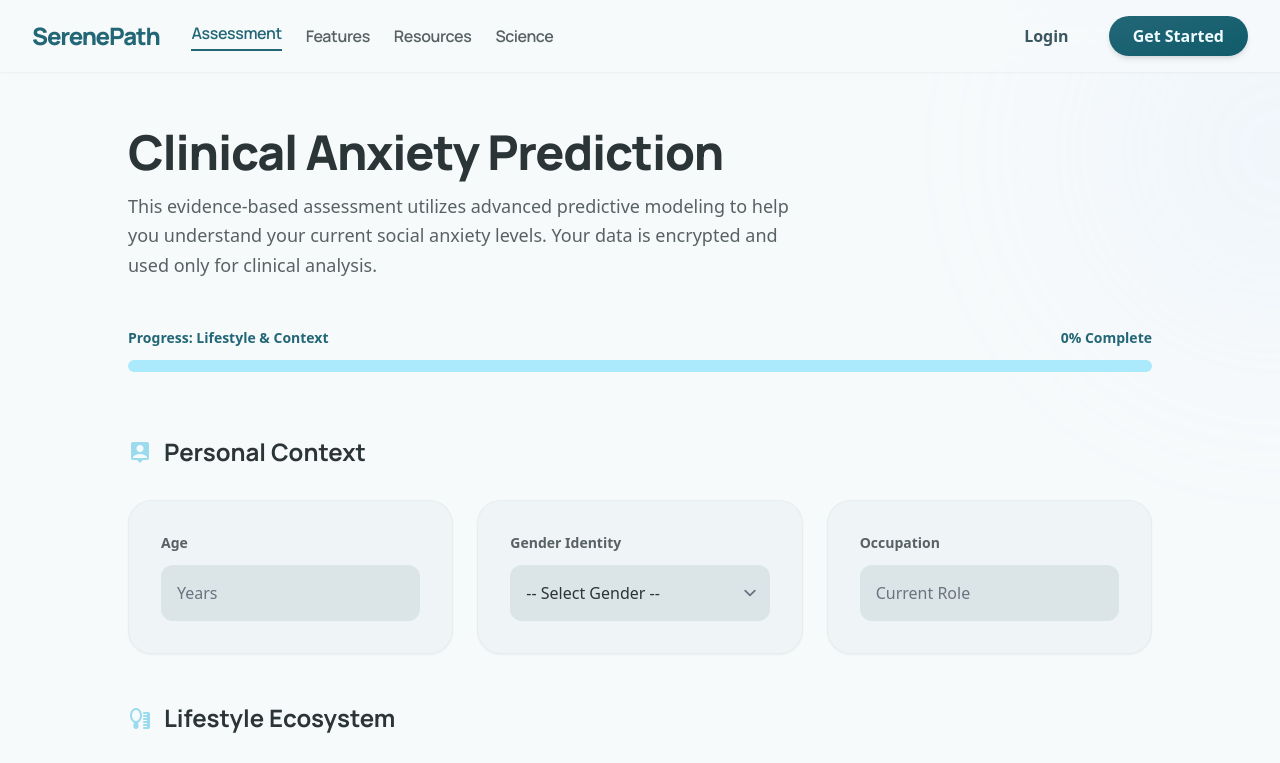
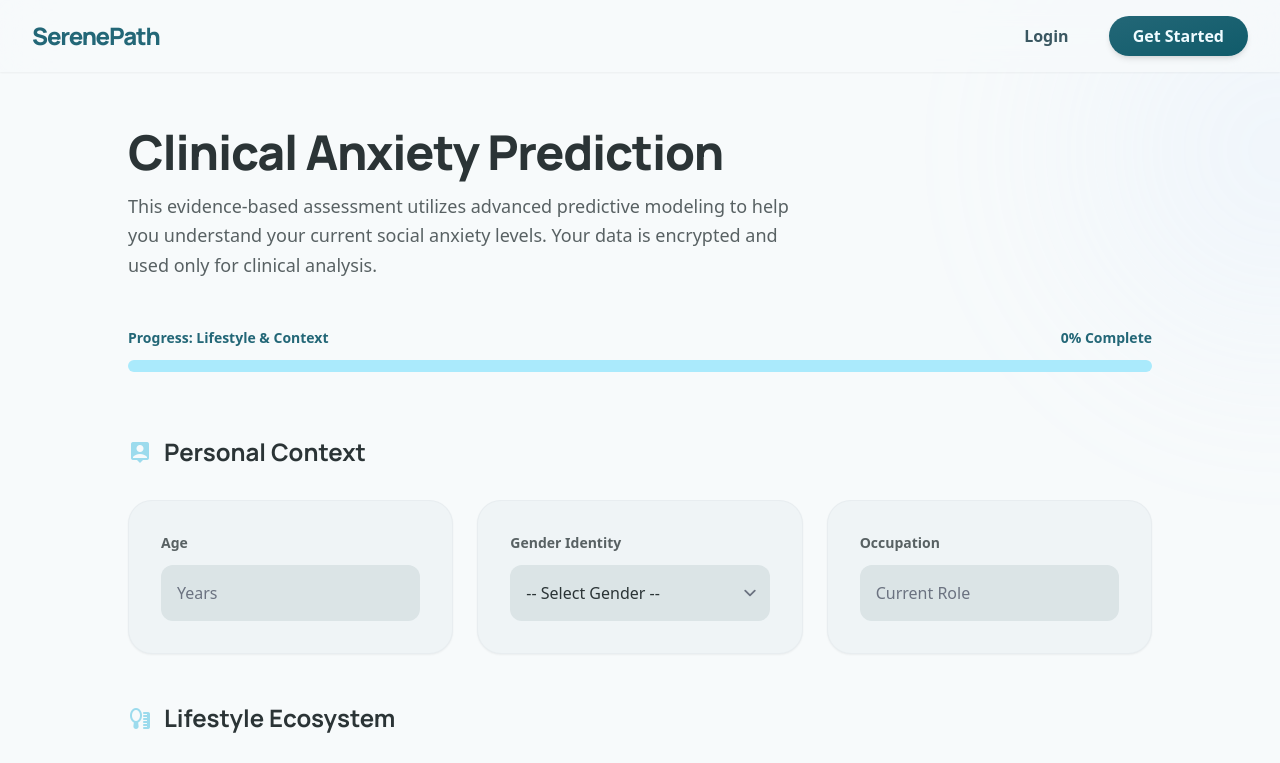
Before and after one commit to Luchienlanh/Social-Anxiety, a plain HTML site: page FE/html/test.html in a window 1280 px wide. Shown: the top 763 px of the page. Drawn offline with nearby package versions, Linux system fonts and the light colour scheme.

Commit message:
Update test.html
remove funct

```diff
--- a/FE/html/test.html
+++ b/FE/html/test.html
@@ -20,10 +20,6 @@
 <span class="text-2xl font-black text-[#236777] tracking-tighter font-headline">SerenePath</span>
 </a>
 <div class="hidden md:flex items-center gap-6 font-headline font-semibold tracking-tight">
-<a class="text-[#236777] border-b-2 border-[#236777] pb-1" href="#">Assessment</a>
-<a class="text-[#586163] hover:text-[#236777] transition-all duration-300 hover:opacity-80" href="#">Features</a>
-<a class="text-[#586163] hover:text-[#236777] transition-all duration-300 hover:opacity-80" href="#">Resources</a>
-<a class="text-[#586163] hover:text-[#236777] transition-all duration-300 hover:opacity-80" href="#">Science</a>
 </div>
 </div>
 <div class="flex items-center gap-4">
```
